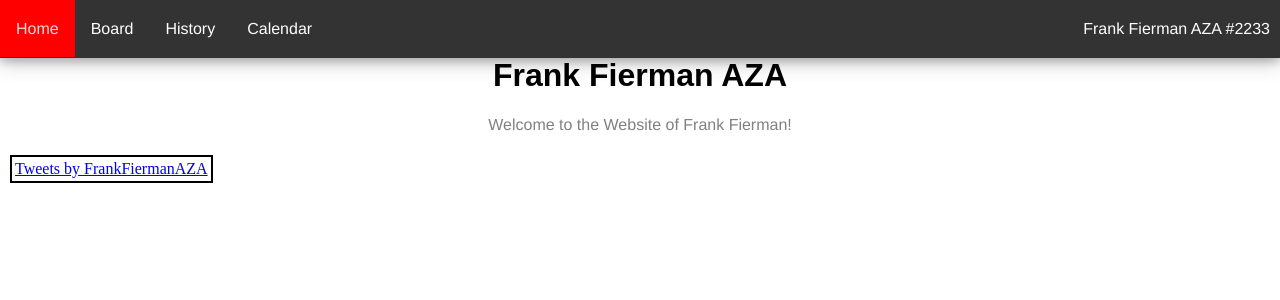
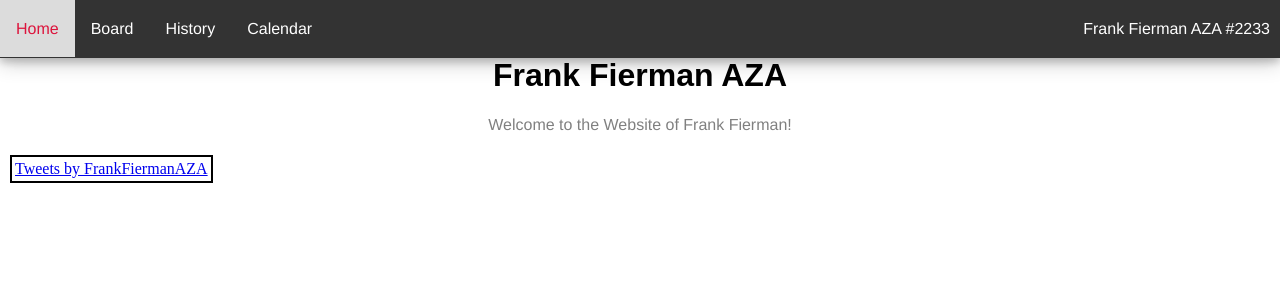
Before and after one commit to fiermanmazkir/fiermanmazkir.github.io, a Jekyll site: the page built from index.md, in a window 1280 px wide. Shown: the top 300 px of the page. Built offline with Jekyll 4.4.1, drawn with Linux system fonts in a browser that asks for light colours; comment, search, counter and statistics services are not loaded.

Commit message:
Update style.css

```diff
--- a/css/style.css
+++ b/css/style.css
@@ -37,8 +37,8 @@ li:last-child {
 }
 
 .nav a:hover, a:active {
-    background-color: Red;
-	  color: Gainsboro;
+    background-color: Gainsboro;
+	  color: Crimson;
 }
 .active {
     background-color: Crimson;
```
